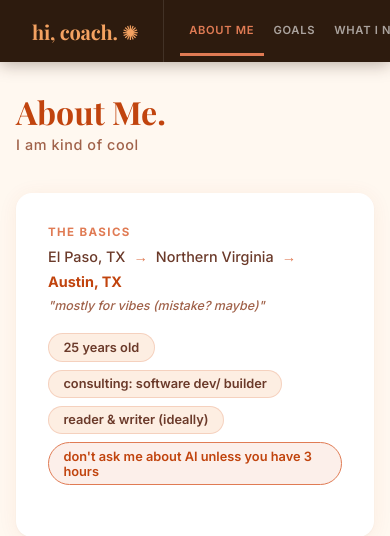
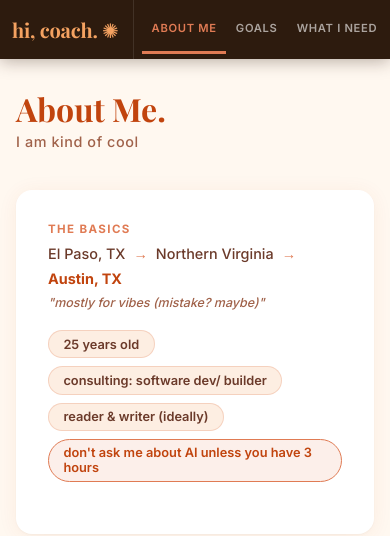
Before and after one commit to mrami2702/coaching, a FastAPI app: page /about in a window 390 px wide; the page is wider, and only the part inside the window is pictured. Shown: the top 536 px of that part. Run offline with FastAPI, Linux system fonts and the light colour scheme; data that the repository does not hold is empty; some libraries are stand-ins or nearby versions; some web fonts are replaced.

Commit message:
Fix mobile nav overflow

```diff
--- a/static/css/style.css
+++ b/static/css/style.css
@@ -836,6 +836,19 @@ body {
   .stat-grid { grid-template-columns: 1fr; }
   .nice-grid { grid-template-columns: 1fr; }
   .integration-grid { grid-template-columns: 1fr; }
+  .nav {
+    overflow-x: auto;
+    overscroll-behavior-x: contain;
+    padding: 0 0.75rem;
+    scrollbar-width: none;
+    -webkit-overflow-scrolling: touch;
+  }
+  .nav::-webkit-scrollbar { display: none; }
+  .nav-brand {
+    flex: 0 0 auto;
+    margin-right: 0.5rem;
+    padding: 1rem 0.9rem 1rem 0;
+  }
   .nav-link { padding: 1rem 0.6rem; font-size: 0.7rem; }
   .main { padding: 2rem 1rem 4rem; }
 }
```
Also changed, not shown: 1 other file.
